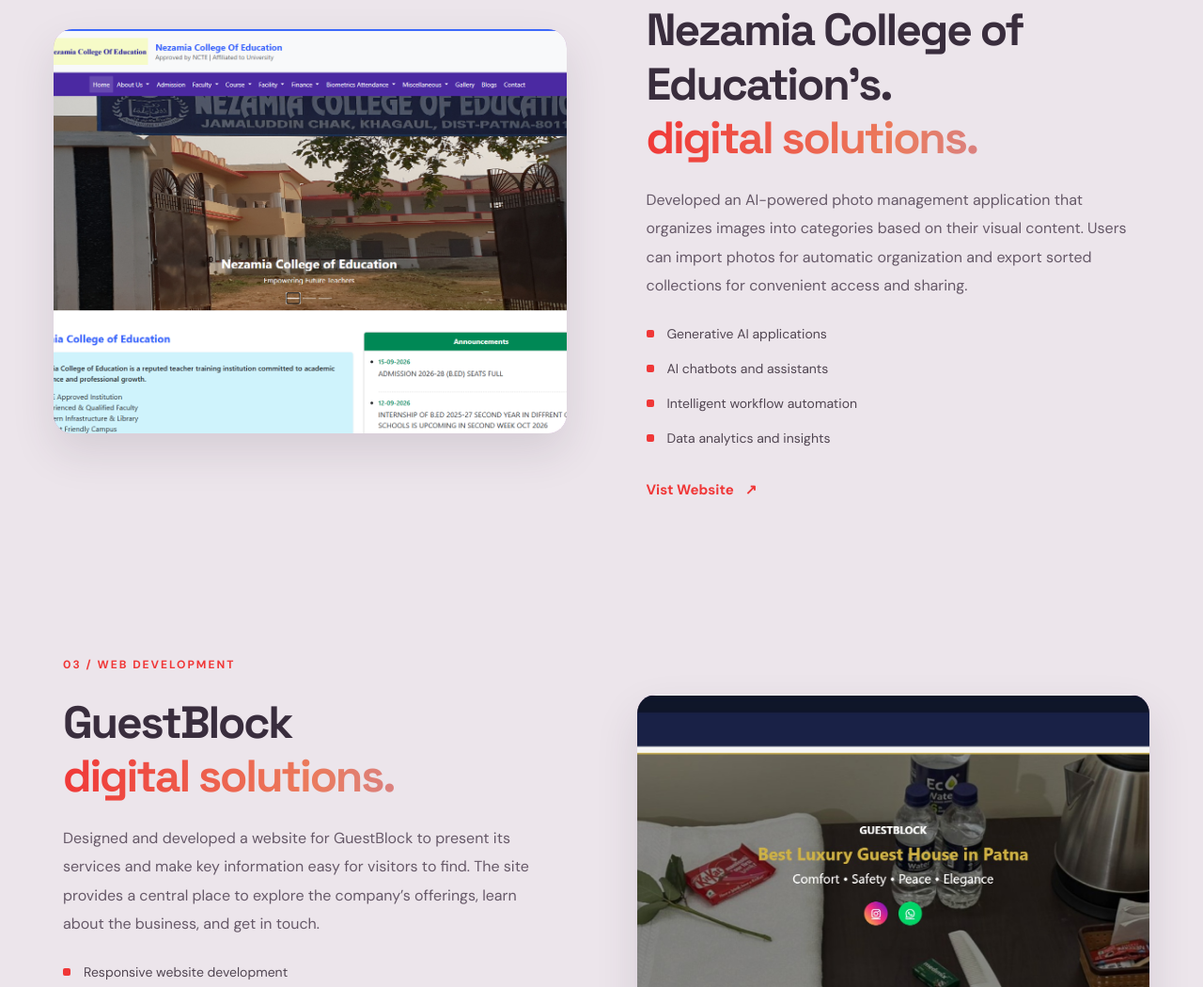
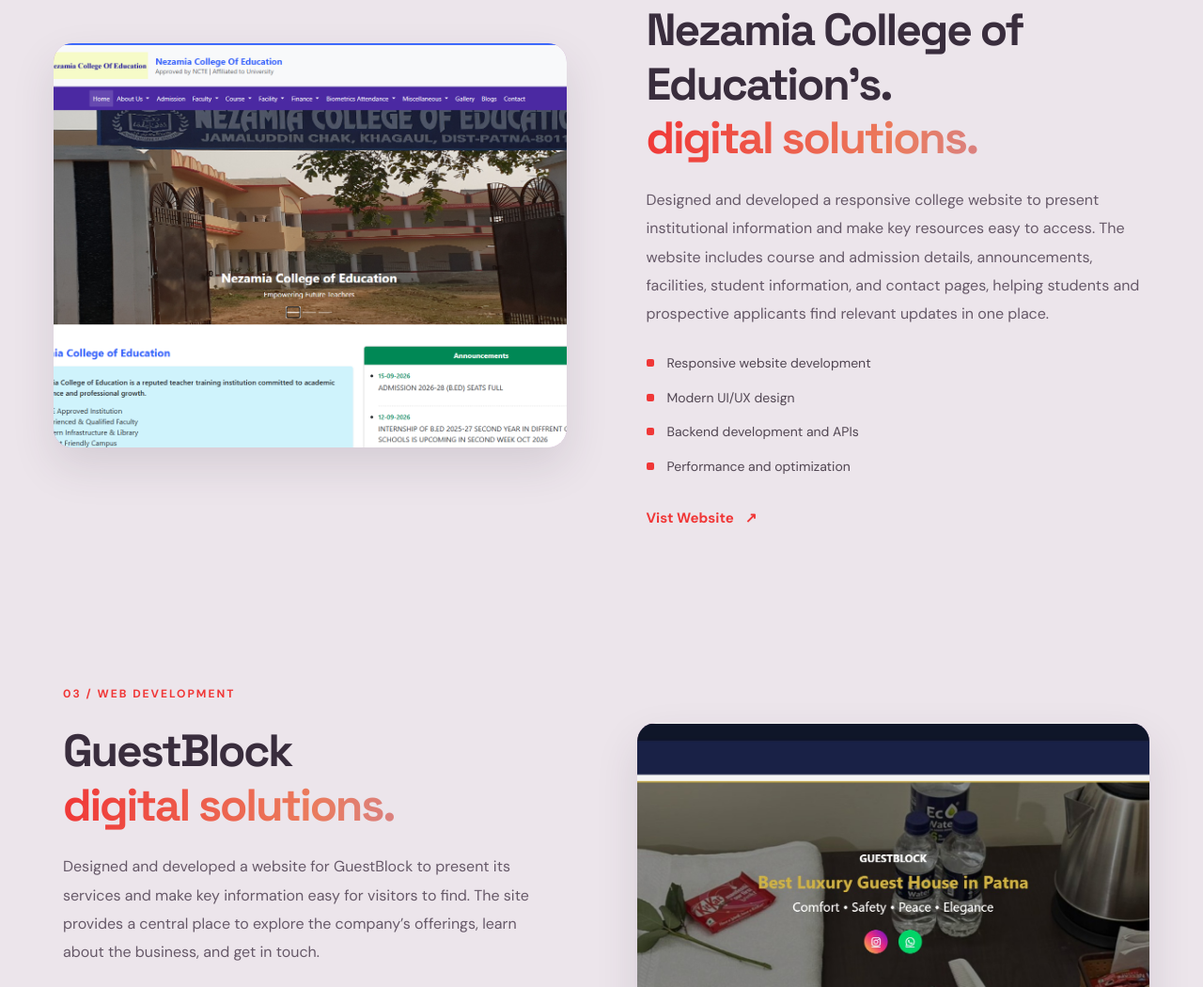
Before and after one commit to ChetanSharma-05/nexoralabs, a plain HTML site: page index.html in a window 1280 px wide. Shown: the part 3198-4248 px from the top of the page at 94% size. Drawn offline with nearby package versions, Linux system fonts and the light colour scheme.

Commit message:
edit heading of project

```diff
--- a/index.html
+++ b/index.html
@@ -474,14 +474,14 @@ document.addEventListener("DOMContentLoaded", () => {
                 </h2>
 
                 <p>
-                    Developed an AI-powered photo management application that organizes images into categories based on their visual content. Users can import photos for automatic organization and export sorted collections for convenient access and sharing.
+                    Designed and developed a responsive college website to present institutional information and make key resources easy to access. The website includes course and admission details, announcements, facilities, student information, and contact pages, helping students and prospective applicants find relevant updates in one place.
                 </p>
 
                 <ul class="feature-list">
-                    <li>Generative AI applications</li>
-                    <li>AI chatbots and assistants</li>
-                    <li>Intelligent workflow automation</li>
-                    <li>Data analytics and insights</li>
+                     <li>Responsive website development</li>
+                    <li>Modern UI/UX design</li>
+                    <li>Backend development and APIs</li>
+                    <li>Performance and optimization</li>
                 </ul>
 
                 <a href="https://nezamiacollege.in/Home/Index" class="feature-link">
```
Also changed, not shown: projects.html (+1 -1 lines).
